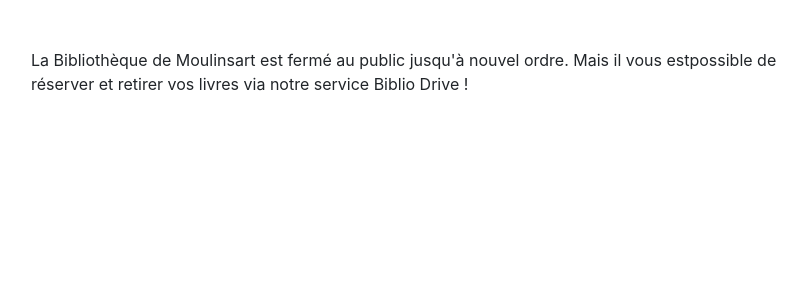
After one commit to ErwanLeFevre/bibliotheque, a PHP site: page /entete.html in a window 1280 px wide. The commit adds this page. Shown: the top 300 px of the page, without its empty margins (39-846 px from the left). Run offline with PHP 8.4, Linux system fonts and the light colour scheme.

Commit message:
projet biblio v2

```diff
--- /dev/null
+++ b/entete.html
@@ -0,0 +1,40 @@
+<!DOCTYPE html>
+<html lang="fr">
+    <head>
+        <title>Accueil</title>
+        <meta charset="utf-8">
+        <meta name="viewport" content="width=device-width, initial-scale=1">
+        <link rel="stylesheet" href="https://maxcdn.bootstrapcdn.com/bootstrap/4.5.2/css/bootstrap.min.css">
+
+    </head>
+    <body>
+        <div class="container pt-5">
+            <div class=row>
+                <div class="col-sm-8">
+                    <div class=row>
+                    <p>La Bibliothèque de Moulinsart est fermé au public jusqu'à nouvel ordre. Mais il vous estpossible de réserver et retirer vos livres via notre service Biblio Drive !</p>
+                    </div>
+                    <div class=row>
+                        <nav class="navbar justify-content-center" aria-label="Fourth navbar example">
+                            <div class="collapse navbar-collapse" id="navbars">
+                                <form>
+                                    <input class="form-control" type="text" placeholder="Search" aria-label="Search">
+                                    <button class="btn btn-primary" type="button">Panier</button>
+                                </form>
+                            </div>
+                        </nav>
+                    </div>
+                </div>
+                <div class="col-sm-4">
+
+                </div>
+            </div>
+        </div>
+
+
+
+
+    <?php
+
+    ?>
+</html>
```
Also changed, not shown: accueil.php (+14 -13 lines), detail.php (added), lister_livres.php (added).
